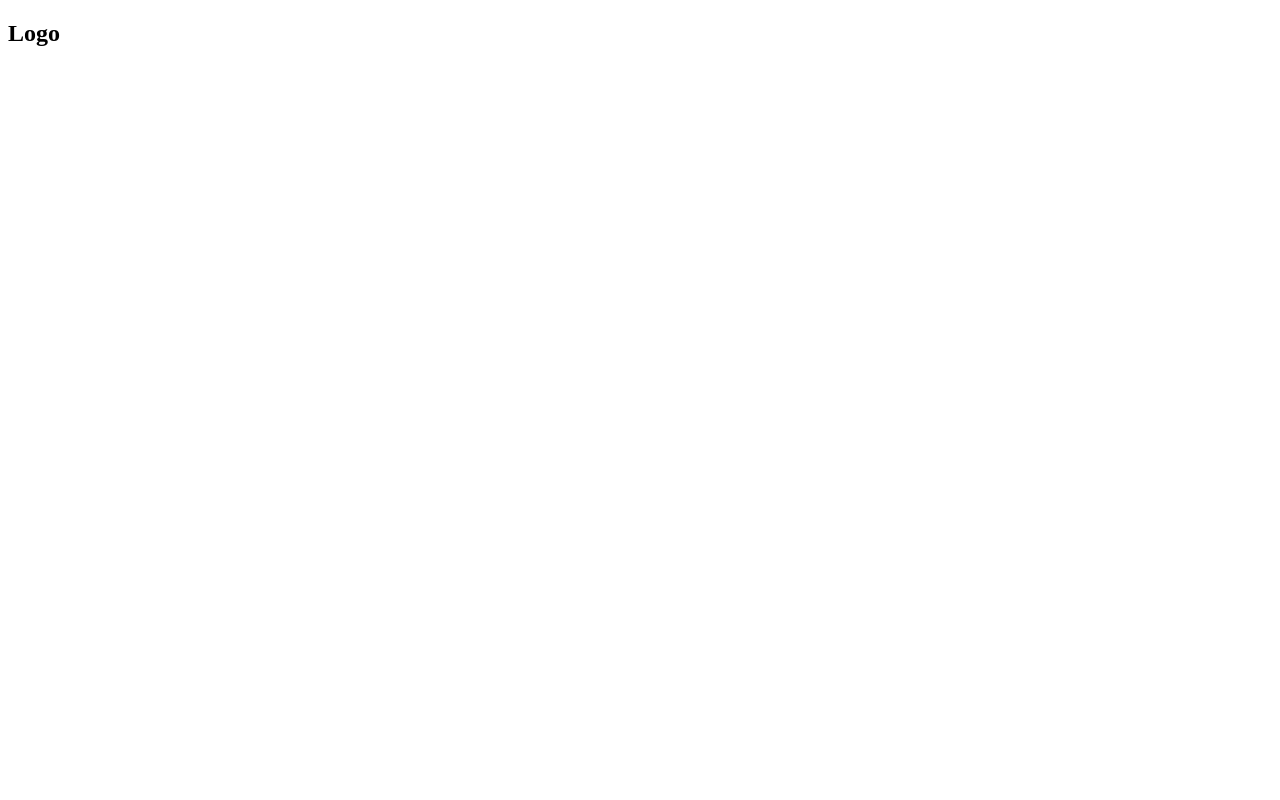
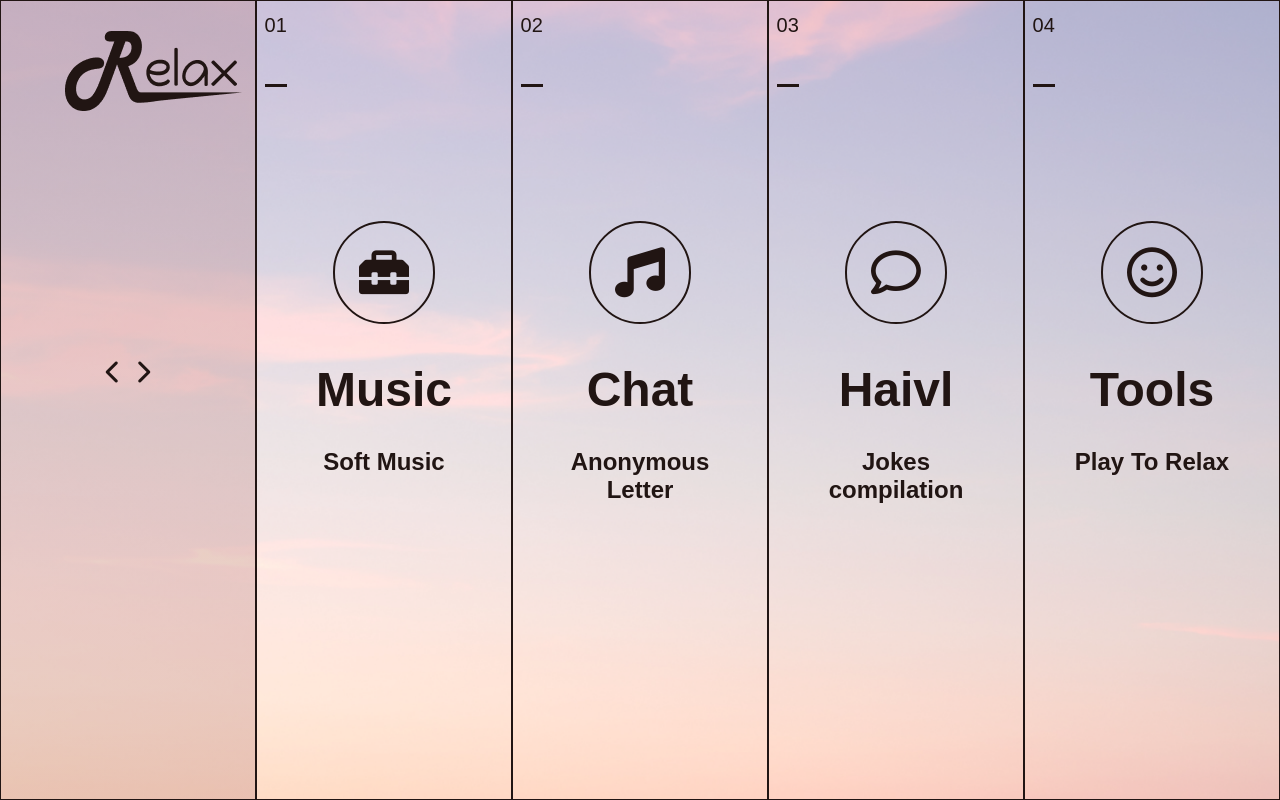
Before and after one commit to Zelzalll/relaxApp, a Django app: page /menu/ in a window 1280 px wide. Before the commit the page is almost empty. Run offline with Django 3.2, Linux system fonts and the light colour scheme.

Commit message:
Created page menu

```diff
--- a/relax/static/relax/css/base.css
+++ b/relax/static/relax/css/base.css
@@ -12,5 +12,5 @@
     background-size: cover;
     background-position: center;
     background-repeat: no-repeat;
-
+    z-index: -100;
 }
--- /dev/null
+++ b/relax/static/relax/css/baseLevel2.css
@@ -0,0 +1,126 @@
+*{
+    margin: 0;
+    padding: 0;
+    font-family: "Montserrat", sans-serif;
+    box-sizing: border-box;
+    color: #211513;
+}
+.menu-container{
+    width: 100%;
+    display: flex;
+    height: 100vh;
+    background-image: url("../image/backgroundMenu.png");
+    background-repeat: no-repeat;
+    background-size: cover;
+    background-position: center;
+}
+.left-bar{
+    background: linear-gradient(0deg, rgba(184, 127, 127, 0.3), rgba(184, 127, 127, 0.3));
+    border: 1px solid #211513;
+    width: 20%;
+    height: 100%;
+    position: relative;
+}
+.img-bar{
+    margin: 30px auto;
+    width: 50%;
+
+}
+.navigation{
+    position: absolute;
+    top:45%;
+    left: 38%;
+    width: 24%;
+    height: 10%;
+    text-align: center;
+
+}
+.navigation i{
+    color: #211513;
+    font-size: 18pt;
+    margin: 0 5px;
+}
+.navigation i:hover{
+    font-size: 50px;
+    font-weight: bold;
+}
+.menu-bar{
+    border: 1px solid #211513;
+    width: 20%;
+    height: 100%;
+    box-sizing: border-box;
+    position: relative;
+}
+.menu-bar:hover{
+    background: rgba(242, 187, 123, 0.5);
+}
+.menu-bar:hover button{
+    display: block;
+    animation-name: change;
+    animation-duration: 2s;
+}
+@keyframes change{
+    from{opacity: 0;}
+    to{opacity: 1;}
+}
+.bookmarks{
+    margin: 5% 3%;
+}
+.bookmarks p{
+    font-size: 15pt;
+    position: relative;
+    list-style: none;
+    display: inline-block;
+}
+.bookmarks p::after{
+    position: absolute;
+    content: '';
+    height: 3px;
+    width: 100%;
+    left: 0;
+    background-color: #211513;
+    bottom: -50px;
+}
+.item-container{
+    position: absolute;
+    top: 25%;
+    width: 100%;
+}
+.item-icon{
+    width: 80%;
+    margin: 0 auto;
+    text-align: center;
+}
+.icon{
+    display: inline-block;
+    margin: 10% 0;
+    padding: 12%;
+    border: solid 2px #211513;
+    border-radius: 50%;
+}
+.icon i{
+    font-size: 50px;
+    color: #211513;
+}
+.item-icon h2{
+    margin: 9% 0;
+    font-size: 48px;
+    font-weight: 800;
+}
+.item-icon p{
+    margin: 15% 0;
+    font-size: 24px;
+    font-weight: 700;
+}
+.btn-menu{
+    margin: 15% 0;
+}
+.btn-menu button{
+    padding: 3% 0;
+    background-color: #FDF5CA;
+    width: 100%;
+    font-size: 36px;
+    font-weight: 700;
+    border-radius: none;
+    display: none;
+}
--- a/relax/templates/relax/base.html
+++ b/relax/templates/relax/base.html
@@ -19,7 +19,6 @@
         <!-- --------------header of website-------------- -->
     {% include "relax/header.html" %}
     <!-- --------------------------------------------- -->
-
     <div class="content">
         {% block content %}
         {% endblock %}
--- a/relax/templates/relax/baseLevel2.html
+++ b/relax/templates/relax/baseLevel2.html
@@ -8,9 +8,9 @@
     <title>{% block title %}{% endblock %}</title>
 
     {% load static %}
-    {% block extracss %}
-        <!-- Link file .css -->
-    {% endblock %}
+    <link rel="stylesheet" href="{% static 'relax/css/baseLevel2.css' %}">
+    <link rel="stylesheet" href="https://cdnjs.cloudflare.com/ajax/libs/font-awesome/6.0.0-beta2/css/all.min.css">
+
 
 </head>
 <body>
--- a/relax/templates/relax/menu.html
+++ b/relax/templates/relax/menu.html
@@ -2,18 +2,85 @@
 
 {% block title %}Menu{% endblock %}
 
-<style>
-    .menu-container{
-        font-display: grid;
-        grid-template-columns: 1fr 3fr;
-        color: cyan;
-    }
-</style>
-
 {% block content %}
 <div class="menu-container">
-    <div>
-        <h2>Logo</h2>
+    <div class='left-bar'>
+        <div class='img-bar'>
+            {% load static %}
+            <img src="{% static 'relax/image/logo.png' %}" alt="Logo">
+        </div>
+        <div class='navigation'>
+            <i class="fas fa-chevron-left"></i>
+            <i class="fas fa-chevron-right"></i>
+        </div>
+    </div>
+    <div class='menu-bar'>
+        <div class='bookmarks'>
+            <p>01</p>
+        </div>
+        <div class='item-container'>
+            <div class='item-icon'>
+                <div class='icon'>
+                    <i class="fas fa-toolbox"></i>
+                </div>
+                <h2>Music</h2>
+                <p>Soft Music</p>
+                <div class="btn-menu">
+                    <button type="button"><span></span>Join Us</button>
+                </div>
+            </div>
+        </div>
+    </div>
+    <div class='menu-bar'>
+        <div class='bookmarks'>
+            <p>02</p>
+        </div>
+        <div class='item-container'>
+            <div class='item-icon'>
+                <div class='icon'>
+                    <i class="fas fa-music"></i>
+                </div>
+                <h2>Chat</h2>
+                <p>Anonymous Letter</p>
+                <div class="btn-menu">
+                    <button type="button"><span></span>Join Us</button>
+                </div>
+            </div>
+        </div>
+    </div>
+    <div class='menu-bar'>
+        <div class='bookmarks'>
+            <p>03</p>
+        </div>
+        <div class='item-container'>
+            <div class='item-icon'>
+                <div class='icon'>
+                    <i class="far fa-comment"></i>
+                </div>
+                <h2>Haivl</h2>
+                <p>Jokes compilation</p>
+                <div class="btn-menu">
+                    <button type="button"><span></span>Join Us</button>
+                </div>
+            </div>
+        </div>
+    </div>
+    <div class='menu-bar'>
+        <div class='bookmarks'>
+            <p>04</p>
+        </div>
+        <div class='item-container'>
+            <div class='item-icon'>
+                <div class='icon'>
+                    <i class="far fa-smile"></i>
+                </div>
+                <h2>Tools</h2>
+                <p>Play To Relax</p>
+                <div class="btn-menu">
+                    <button type="button"><span></span>Join Us</button>
+                </div>
+            </div>
+        </div>
     </div>
 </div>
 {% endblock %}
```
Also changed, not shown: relax/static/relax/css/home.css (+22 -0 lines), relax/static/relax/image/backgroundMenu.png (added), relax/static/relax/menu.html (deleted).
